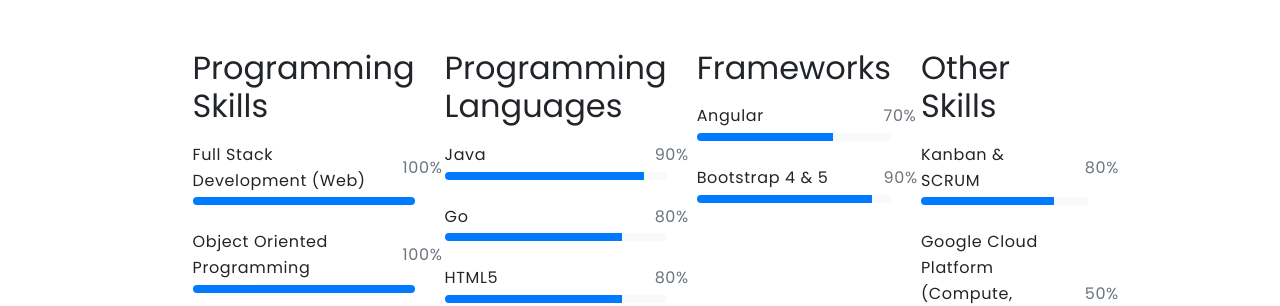
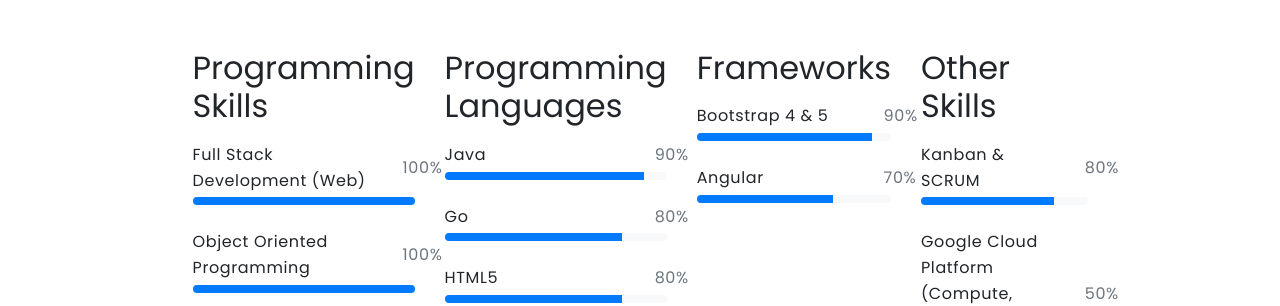
Before and after one commit to Dialvive/dialvive.dev, a Jekyll site: the page built from pages/about.md, in a window 1280 px wide. Shown: the part 313-619 px from the top of the page. Built offline with Jekyll 4.4.1, drawn with Linux system fonts in a browser that asks for light colours; nearby versions of some CDN libraries; emoji names are drawn with the system emoji font; part of the change alters nothing that is shown.

Commit message:
Update frameworks.yml

```diff
--- a/_data/frameworks.yml
+++ b/_data/frameworks.yml
@@ -1,7 +1,7 @@
+- name: Bootstrap 4 & 5
+  percentage: 90
+  color: bootstrap
+
 - name: Angular
   percentage: 70
   color: angular
-
-- name: Bootstrap 4 & 5
-  percentage: 90
-  color: bootstrap
```
